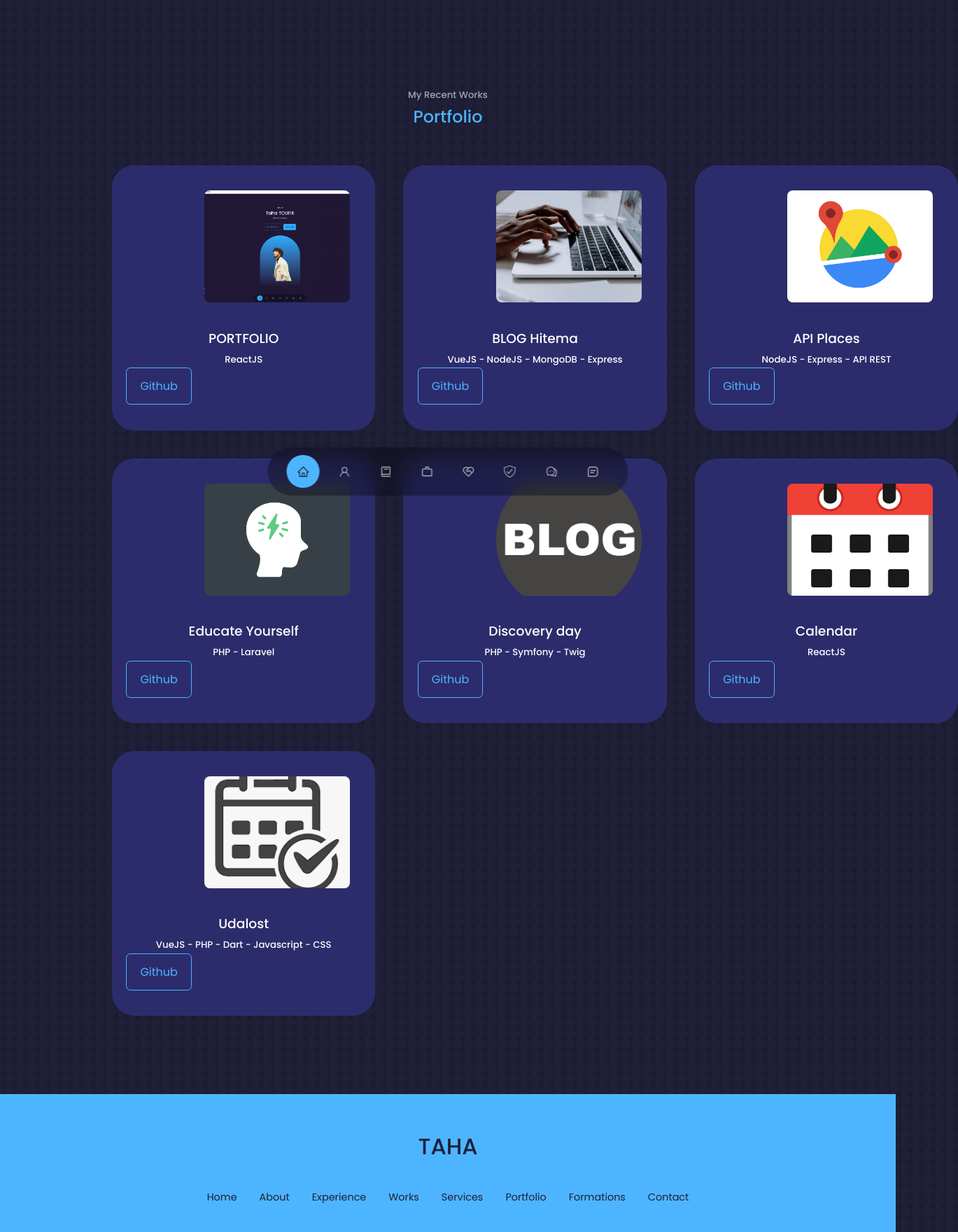
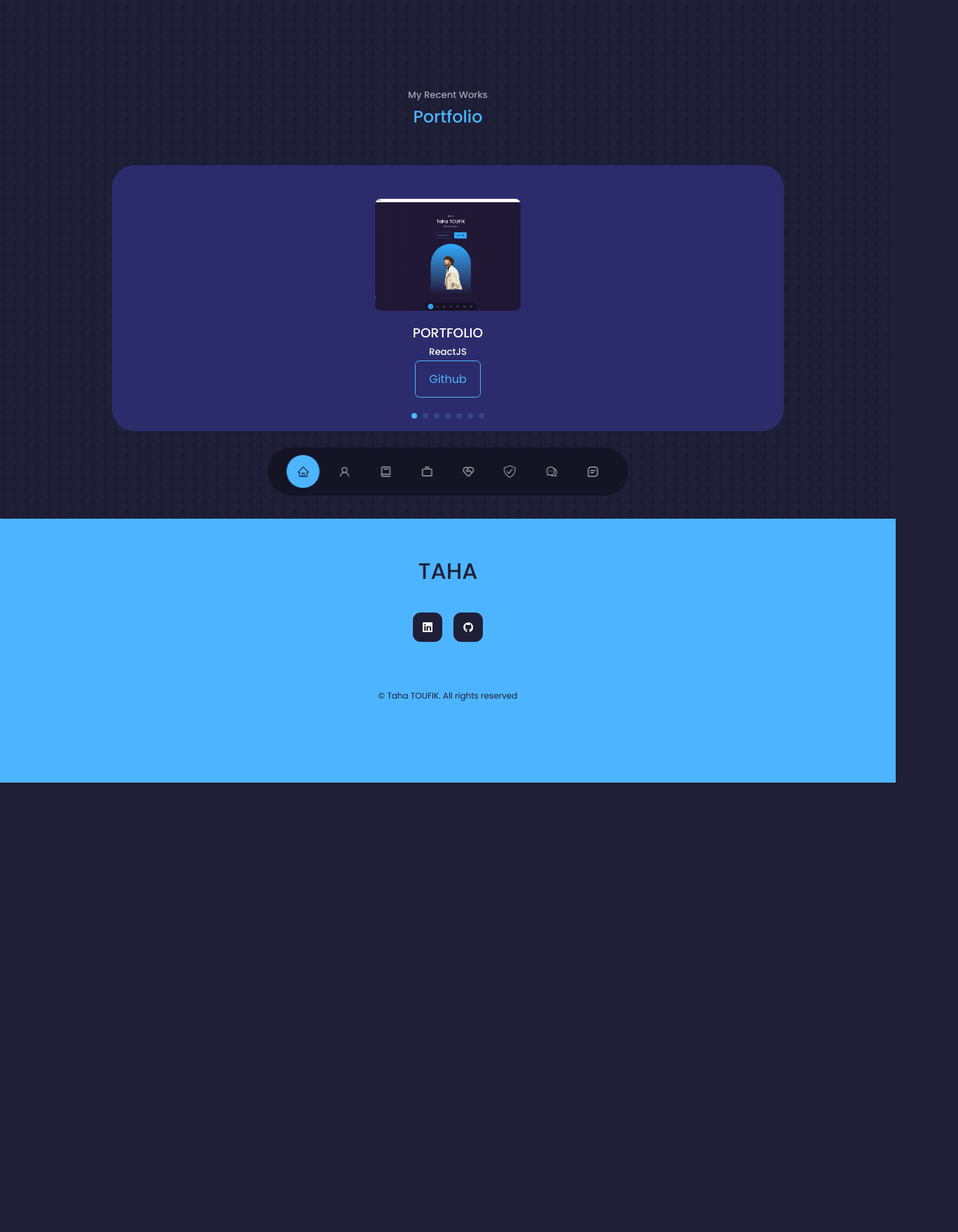
Before and after one commit to TOUFIK-Taha98/portfolio, a React (Create React App) app: page /portfolio in a window 1280 px wide. Shown: the part 60-1820 px from the top of the page at 70% size, 1369 px wide, since content can reach past the window. After the commit the page ends 1178 px from the top, so only its background shows below. Built offline with nearby package versions, Linux system fonts and the light colour scheme.

Commit message:
Router finished

```diff
--- a/src/App.jsx
+++ b/src/App.jsx
@@ -21,6 +21,7 @@ const App = () => {
   return (
     <>
     <Menu/>
+    <div className='content'>
       <Routes>
         <Route exact path="/" element={<Home/>}/>
         <Route path="/about" element={<About/>}/>
@@ -31,6 +32,7 @@ const App = () => {
         <Route path="/services" element={<Services/>}/>
         <Route path="/experiences" element={<Experience/>}/>
       </Routes>
+    </div>
     <Nav/>
     <Footer/>
     </>
--- a/src/components/footer/Footer.jsx
+++ b/src/components/footer/Footer.jsx
@@ -7,17 +7,6 @@ const Footer = () => {
   return (
     <footer>
       <a href="#" className='footer__logo'>TAHA</a>
-
-      <ul className='permalinks'>
-        <li><a href="#">Home</a></li>
-        <li><a href="#about">About</a></li>
-        <li><a href="#experience">Experience</a></li>
-        <li><a href="#works">Works</a></li>
-        <li><a href="#services">Services</a></li>
-        <li><a href="#portfolio">Portfolio</a></li>
-        <li><a href="#formations">Formations</a></li>
-        <li><a href="#contact">Contact</a></li>
-      </ul>
 
       <div className="footer__socials">
         <a href="https://www.linkedin.com/in/tahatoufik/" target="_blank"><BsLinkedin/></a>
--- a/src/components/header/CTA.jsx
+++ b/src/components/header/CTA.jsx
@@ -1,10 +1,15 @@
 import React from 'react'
 import CV from '../../assets/Taha-TOUFIK-CV.pdf'
+import {
+  Link
+} from "react-router-dom";
+
 const CTA = () => {
   return (
     <div className='cta'>
         <a href={CV} download className='btn'>Download CV</a>
-        <a href='#contact' className='btn btn-primary'>Let's Talk</a>
+        <Link to="/contact" className='btn btn-primary'>Let's Talk</Link>
+
     </div>
   )
 }
--- a/src/components/header/Header.jsx
+++ b/src/components/header/Header.jsx
@@ -10,7 +10,7 @@ function Header() {
       <div className="container header__container">
         <h5>Hello I'm</h5>
         <h1>Taha TOUFIK</h1>
-        <h5 className='text-light'>Fullstack Developer</h5>
+        <h5 className='text-light'>A Junior Fullstack Developer</h5>
         <CTA/>
         <HeaderSocials/>
 
@@ -18,7 +18,6 @@ function Header() {
           <img src={ME} alt="me" />
         </div>
 
-        <a href='#contact' className='scroll__down'>Scroll Down</a>
       </div>
     </header>
   )
--- a/src/components/portfolio/Portfolio.jsx
+++ b/src/components/portfolio/Portfolio.jsx
@@ -7,6 +7,15 @@ import IMG4 from '../../assets/educateYourself.png'
 import IMG5 from '../../assets/discoveryday.png'
 import IMG6 from '../../assets/calendar.png'
 import IMG7 from '../../assets/udalost.png'
+
+// import Swiper core and required modules
+import { Pagination } from 'swiper';
+
+import { Swiper, SwiperSlide } from 'swiper/react';
+
+// Import Swiper styles
+import 'swiper/css';
+import 'swiper/css/pagination';
 
 const portfolios = [
   {
@@ -65,12 +74,16 @@ function Portfolio() {
     <section id="portfolio">
       <h5>My Recent Works</h5>
       <h2>Portfolio</h2>
-
-      <div className="container portfolio__container">
+      <Swiper className="container portfolio__container"
+        modules={[Pagination]}
+        spaceBetween={40}
+        slidesPerView={1}
+        pagination={{ clickable: true }}
+      >
         {
           portfolios.map(({id, image, title, stack, github, demo}) => {
             return(
-              <article className='portfolio__item'>
+              <SwiperSlide className='portfolio' key={id}>
                 <div className="portfolio__item-image">
                   <img src={image} alt="" />
                 </div>
@@ -79,11 +92,11 @@ function Portfolio() {
                 <div className="portfolio__item-CTA">
                   <a href={github} target="_blank" rel="noreferrer" className='btn'>Github</a>
                 </div>
-              </article>
+              </SwiperSlide>
             )
           })
         }
-      </div>
+      </Swiper>
     </section>
   )
 }
--- a/src/components/portfolio/portfolio.css
+++ b/src/components/portfolio/portfolio.css
@@ -1,3 +1,15 @@
+.portfolio {
+    background: var(--color-bg-variant);
+    text-align: center;
+    padding: 2rem;
+    border-radius: 2rem;
+    user-select: none;
+    display: flex;
+    flex-direction: column;
+    justify-content: center;
+    align-items: center;
+}
+
 .portfolio__container{
     display: grid;
     grid-template-columns: repeat(3, 1fr);
@@ -19,12 +31,6 @@
     background: transparent;
 }
 
-.portfolio__item-image {
-    border-radius: 1.5rem;
-
-    overflow: hidden;
-    margin-left: 6rem;
-}
 .portfolio__item-image img{
     width: 15rem;
     height: 12rem;
--- a/src/index.css
+++ b/src/index.css
@@ -46,7 +46,9 @@ body{
     width: var(--container-width-lg);
     margin:0 auto;
 }
-
+.content{
+    height: 63vh;
+}
 h1, h2, h3, h4, h5{
     font-weight: 500;
 }
```
Lines whose indentation alone changed are shown as unchanged.
